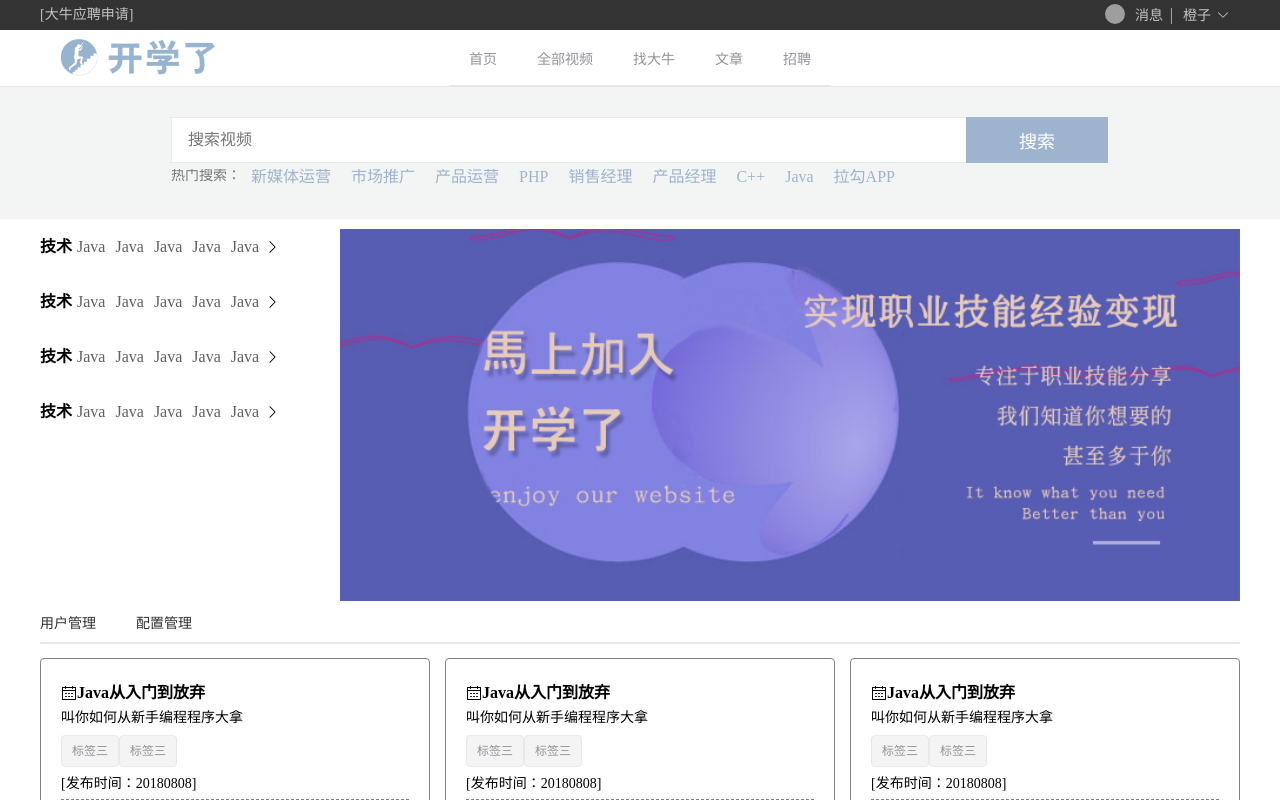
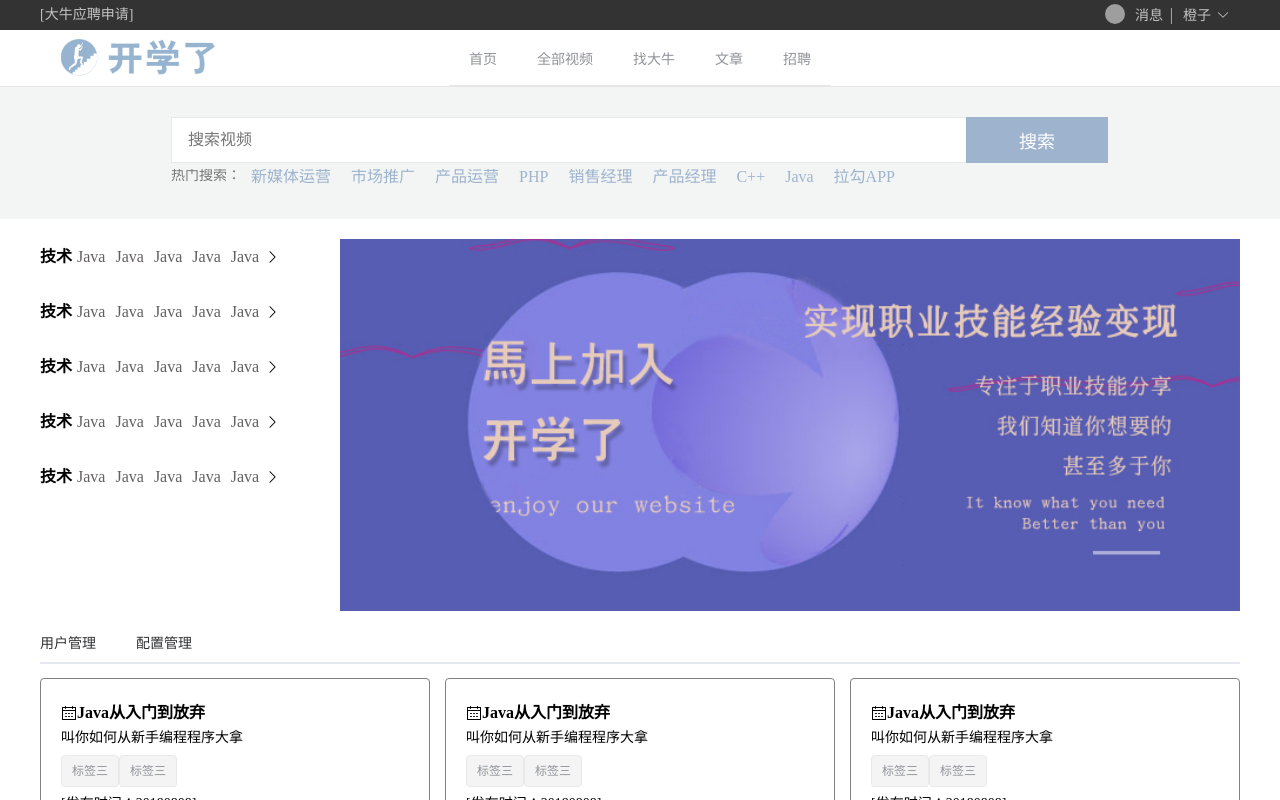
Before and after one commit to 1119437794/kaxuela2, a Vue app: page /#/ in a window 1280 px wide. Shown: the top 800 px of the page. Built offline with nearby package versions, Linux system fonts and the light colour scheme; grey boxes are pictures that could not be loaded.

Commit message:
fix: 调整左边导航padding

```diff
--- a/src/components/Index/NavItem/scoped.less
+++ b/src/components/Index/NavItem/scoped.less
@@ -23,9 +23,16 @@
   top: 0;
   left: 300px;
   width: 600px;
-  padding: 16px 0;
+  padding: 10px;
   background: #fff;
+  // border: 1px solid gray;
+  // border-radius: 4px;
+  // border-left: none;
 }
 .fold-icon {
   cursor: pointer;
 }
+
+.type {
+  margin-bottom: 10px;
+}
--- a/src/components/Index/index.vue
+++ b/src/components/Index/index.vue
@@ -22,8 +22,8 @@ export { default } from './model'
       </div>
       <div class="three">
         <el-tabs v-model="activeName" @tab-click="handleClick">
-          <el-tab-pane label="用户管理" name="first">热门视频</el-tab-pane>
-          <el-tab-pane label="配置管理" name="second">最新视频</el-tab-pane>
+          <el-tab-pane label="用户管理" name="first"></el-tab-pane>
+          <el-tab-pane label="配置管理" name="second"></el-tab-pane>
         </el-tabs>
         <div class="videos">
           <VideoItem />
--- a/src/components/Index/model.js
+++ b/src/components/Index/model.js
@@ -10,7 +10,7 @@ export default {
   },
   data () {
     return {
-      navs: [1, 1, 1, 2]
+      navs: new Array(5)
     }
   }
 }
--- a/src/components/Index/scoped.less
+++ b/src/components/Index/scoped.less
@@ -7,6 +7,7 @@
 }
 .two {
   display: flex;
+  padding: 10px 0;
 }
 .banner {
   flex: 2;
--- a/src/main.js
+++ b/src/main.js
@@ -19,7 +19,4 @@ new Vue({
   template: '<App/>'
 })
 
-window.onerror = function (err) {
-  console.log(err)
-}
 window.func()
```
